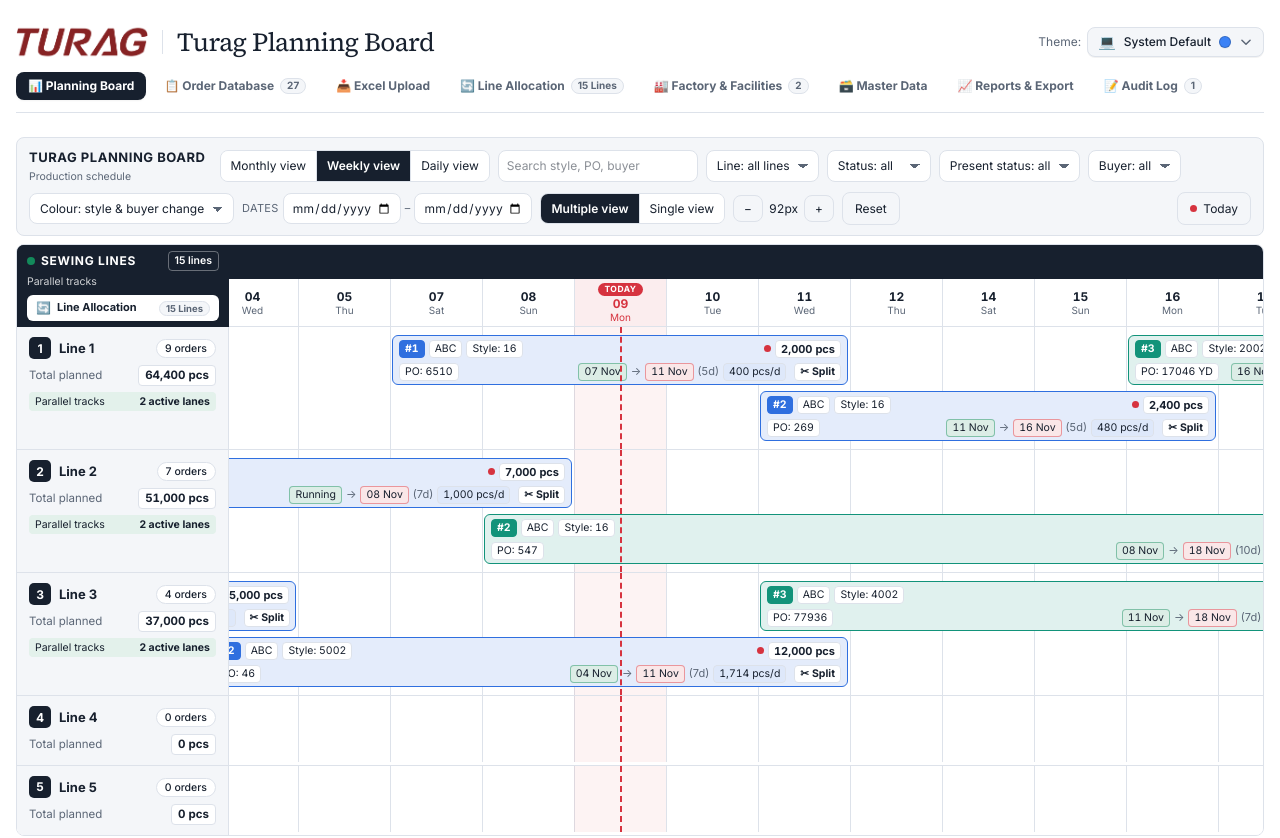
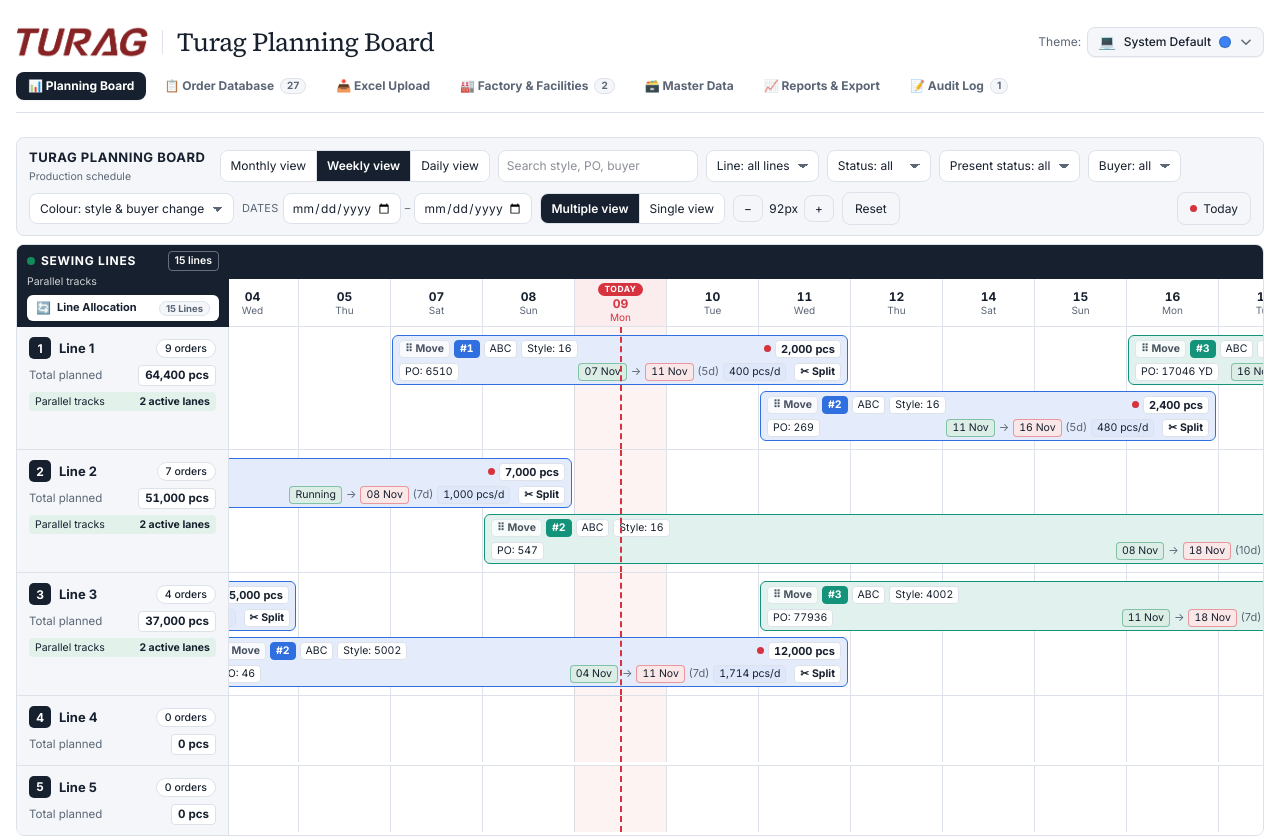
Before and after one commit to asifalam6630/Turag-Planning-Board, a React (Vite) app: page / in a window 1280 px wide. Shown: the top 838 px of the page. Built offline with nearby package versions, Linux system fonts and the light colour scheme.

Commit message:
feat: implement drag-and-drop line reassignment
Add persistent storage for PO line reassignments and drag-and-drop visual states to allow reallocating orders between sewing lines directly on the planning board.

```diff
--- a/src/App.tsx
+++ b/src/App.tsx
@@ -57,12 +57,29 @@ const CUSTOM_ORDERS_KEY = 'turag-erp:custom-orders';
 const CUSTOM_LINES_KEY = 'turag-erp:custom-lines';
 const AUDIT_LOGS_KEY = 'turag-erp:audit-logs';
 const THEME_STORAGE_KEY = 'turag-erp:theme';
+const LINE_REASSIGNMENTS_KEY = 'turag-planning-board:line-reassignments';
 
 export default function App() {
   const { state, custom, replace, restore } = useDashboardData();
   const [filters, setFilters] = useState<Filters>(DEFAULT_FILTERS);
   const [board, setBoard] = useState<BoardState>(DEFAULT_BOARD);
   const [resetKey, setResetKey] = useState(0);
+
+  // Drag and drop line reassignments state (persistent)
+  const [lineReassignments, setLineReassignments] = useState<Record<string, number>>(() => {
+    try {
+      const stored = localStorage.getItem(LINE_REASSIGNMENTS_KEY);
+      return stored ? JSON.parse(stored) : {};
+    } catch {
+      return {};
+    }
+  });
+
+  // Notification for line move with Undo support
+  const [lineChangeNotification, setLineChangeNotification] = useState<{
+    text: string;
+    onUndo: () => void;
+  } | null>(null);
 
   // Multiple Theme Mode Selection State (Light, Dark, Navy, Emerald, Charcoal, Amber, System)
   const [theme, setTheme] = useState<AppTheme>(() => {
@@ -315,14 +332,29 @@ export default function App() {
     return [...customOrders, ...d.orders];
   }, [d, customOrders]);
 
-  // Derive effective plan and daily output with active splits applied
+  // Derive effective plan and daily output with line reassignments and active splits applied
   const { effectivePlan, effectiveDaily } = useMemo(() => {
     if (!d) return { effectivePlan: [] as PlanRow[], effectiveDaily: [] as DailyRow[] };
+
+    // Apply drag-and-drop line reassignments first
+    let plan = d.plan.map((r) => {
+      const newLine = lineReassignments[r.id];
+      if (newLine !== undefined) {
+        return { ...r, line: newLine };
+      }
+      return r;
+    });
+
+    let daily = d.daily.map((dr) => {
+      const newLine = lineReassignments[dr.id];
+      if (newLine !== undefined) {
+        return { ...dr, line: newLine };
+      }
+      return dr;
+    });
+
     const splitEntries = Object.values(activeSplits);
-    if (!splitEntries.length) return { effectivePlan: d.plan, effectiveDaily: d.daily };
-
-    let plan = [...d.plan];
-    let daily = [...d.daily];
+    if (!splitEntries.length) return { effectivePlan: plan, effectiveDaily: daily };
 
     for (const { result } of splitEntries) {
       const idx = plan.findIndex((r) => r.id === result.origId);
@@ -385,7 +417,7 @@ export default function App() {
     }
 
     return { effectivePlan: plan, effectiveDaily: daily };
-  }, [d, activeSplits]);
+  }, [d, activeSplits, lineReassignments]);
 
   // Derived dashboard metrics (Centralized calculation engine)
   const derived = useMemo(() => {
@@ -708,7 +740,6 @@ export default function App() {
             { id: 'planning-board', label: '📊 Planning Board', badge: null },
             { id: 'orders', label: '📋 Order Database', badge: `${allOrders.length}` },
             { id: 'upload', label: '📥 Excel Upload', badge: null },
-            { id: 'line-allocation', label: '🔄 Line Allocation', badge: `${derived?.lines.length ?? 0} Lines` },
             { id: 'factories', label: '🏭 Factory & Facilities', badge: `${factories.length}` },
             { id: 'master-data', label: '🗃️ Master Data', badge: null },
             { id: 'reports', label: '📈 Reports & Export', badge: null },
@@ -744,6 +775,35 @@ export default function App() {
       {/* MODULE 1: EXISTING PLANNING DASHBOARD (100% Preserved) */}
       {activeModule === 'planning-board' && d && derived && kpi && (
         <>
+          {/* Notification Banner for Drag-and-Drop Line Moves with Undo */}
+          {lineChangeNotification && (
+            <div className="flex items-center justify-between px-3.5 py-2.5 rounded-lg bg-[var(--series-1)]/15 border border-[var(--series-1)] text-xs shadow-xs animate-in fade-in slide-in-from-top-1">
+              <div className="flex items-center gap-2">
+                <span className="text-base">⇄</span>
+                <span className="font-bold text-[var(--color-fg)]">
+                  {lineChangeNotification.text}
+                </span>
+              </div>
+              <div className="flex items-center gap-2">
+                <button
+                  type="button"
+                  onClick={lineChangeNotification.onUndo}
+                  className="px-2.5 py-1 text-xs font-bold rounded border border-[var(--color-border-line)] bg-[var(--color-bg)] hover:bg-[var(--color-panel)] transition-colors cursor-pointer"
+                >
+                  ↩ Undo Move
+                </button>
+                <button
+                  type="button"
+                  onClick={() => setLineChangeNotification(null)}
+                  className="px-1.5 py-0.5 text-xs text-[var(--color-fg-muted)] hover:text-[var(--color-fg)] cursor-pointer"
+                  title="Dismiss notification"
+                >
+                  ✕
+                </button>
+              </div>
+            </div>
+          )}
+
           {Object.keys(activeSplits).length > 0 && (
             <div className="flex items-center justify-between px-3.5 py-2.5 rounded-lg bg-[var(--color-panel)] border border-[var(--series-4)]/40 text-xs shadow-xs">
               <div className="flex items-center gap-2">
@@ -791,6 +851,50 @@ export default function App() {
               onOpenLineAllocation={() => {
                 setActiveModule('line-allocation');
                 addAuditLog('Planning Board', 'Open Line Allocation', 'Opened Line Allocation workspace from board header button');
+              }}
+              onMoveCardToLine={(cardId, targetLine) => {
+                const card = effectivePlan.find((r) => r.id === cardId);
+                if (!card) return;
+                const oldLine = card.line;
+                if (oldLine === targetLine) return;
+
+                setLineReassignments((prev) => {
+                  const updated = { ...prev, [cardId]: targetLine };
+                  try {
+                    localStorage.setItem(LINE_REASSIGNMENTS_KEY, JSON.stringify(updated));
+                  } catch {
+                    /* ignore */
+                  }
+                  return updated;
+                });
+
+                addAuditLog(
+                  'Planning Board',
+                  'Drag-and-Drop Line Change',
+                  `Reassigned PO ${card.po} (Style ${card.style}) from Line ${oldLine} → Line ${targetLine} via drag & drop.`
+                );
+
+                setLineChangeNotification({
+                  text: `PO ${card.po} (Style ${card.style}) moved from Line ${oldLine} → Line ${targetLine}`,
+                  onUndo: () => {
+                    setLineReassignments((prev) => {
+                      const next = { ...prev };
+                      delete next[cardId];
+                      try {
+                        localStorage.setItem(LINE_REASSIGNMENTS_KEY, JSON.stringify(next));
+                      } catch {
+                        /* ignore */
+                      }
+                      return next;
+                    });
+                    addAuditLog(
+                      'Planning Board',
+                      'Undo Line Change',
+                      `Restored PO ${card.po} back to Line ${oldLine}.`
+                    );
+                    setLineChangeNotification(null);
+                  },
+                });
               }}
             />
           </section>
--- a/src/components/PlanningBoard.tsx
+++ b/src/components/PlanningBoard.tsx
@@ -1,4 +1,4 @@
-import { useLayoutEffect, useMemo, useRef } from 'react';
+import { useLayoutEffect, useMemo, useRef, useState } from 'react';
 import type { CSSProperties } from 'react';
 import { bisectLeft, bisectRight, group, sum, utcDay, utcDays, utcFormat } from 'd3';
 import type { BoardState, Filters, PlanRow, PoView } from '../types';
@@ -17,6 +17,7 @@ interface Props {
   board: BoardState;
   onCardClick?: (r: PlanRow) => void;
   onOpenLineAllocation?: () => void;
+  onMoveCardToLine?: (cardId: string, targetLine: number) => void;
 }
 
 interface Card {
@@ -31,13 +32,19 @@ interface Card {
 
 const byPsd = (a: PlanRow, b: PlanRow) => ((a.psd ?? '') < (b.psd ?? '') ? -1 : (a.psd ?? '') > (b.psd ?? '') ? 1 : 0);
 
-export function PlanningBoard({ plan, pv, calendar, lines, filters, board, onCardClick, onOpenLineAllocation }: Props) {
+export function PlanningBoard({ plan, pv, calendar, lines, filters, board, onCardClick, onOpenLineAllocation, onMoveCardToLine }: Props) {
   const { boxRef, tip, show, hide } = useTooltip<HTMLDivElement>();
   const scrollRef = useRef<HTMLDivElement>(null);
   const cornerRef = useRef<HTMLDivElement>(null);
   const leftIdx = useRef<number | null>(null);
   const lastTodayTick = useRef(-1);
   const todayS = todayIso();
+
+  // Drag and drop line change state
+  const [draggingCardId, setDraggingCardId] = useState<string | null>(null);
+  const [draggingSourceLine, setDraggingSourceLine] = useState<number | null>(null);
+  const [dragOverLine, setDragOverLine] = useState<number | null>(null);
+  const isDraggingRef = useRef(false);
 
   const model = useMemo(() => {
     const all = plan.filter((r) => r.psd && r.ped);
@@ -223,8 +230,42 @@ export function PlanningBoard({ plan, pv, calendar, lines, filters, board, onCar
             const h = pad * 2 + nl * laneH + (nl - 1) * gap;
             const total = sum(rs, (r) => r.planQty ?? 0);
 
+            const isRowDropTarget = dragOverLine === l && draggingSourceLine !== l;
+
             return (
-              <div className="pb-row" key={l}>
+              <div
+                className={`pb-row transition-all duration-150 ${isRowDropTarget ? 'is-drag-target' : ''}`}
+                key={l}
+                onDragOver={(e) => {
+                  if (!draggingCardId) return;
+                  e.preventDefault();
+                  e.dataTransfer.dropEffect = 'move';
+                  if (dragOverLine !== l) setDragOverLine(l);
+                }}
+                onDragEnter={(e) => {
+                  if (!draggingCardId) return;
+                  e.preventDefault();
+                  setDragOverLine(l);
+                }}
+                onDragLeave={(e) => {
+                  if (!e.currentTarget.contains(e.relatedTarget as Node)) {
+                    if (dragOverLine === l) setDragOverLine(null);
+                  }
+                }}
+                onDrop={(e) => {
+                  e.preventDefault();
+                  const cardId = e.dataTransfer.getData('text/plain') || draggingCardId;
+                  const fromLine = draggingSourceLine;
+                  setDragOverLine(null);
+                  setDraggingCardId(null);
+                  setDraggingSourceLine(null);
+                  if (!cardId) return;
+                  if (fromLine === l) return;
+                  if (onMoveCardToLine) {
+                    onMoveCardToLine(cardId, l);
+                  }
+                }}
+              >
                 <div className="pb-left">
                   <div className="pb-lt">
                     <span className="pb-lnum">{l}</span>
@@ -232,11 +273,25 @@ export function PlanningBoard({ plan, pv, calendar, lines, filters, board, onCar
                     <span className="pb-badge">{rs.length} {rs.length === 1 ? 'order' : 'orders'}</span>
                   </div>
                   <div className="pb-kv"><span>Total planned</span><b>{int(total)} pcs</b></div>
-                  {board.multi && cards.length > 0 && (
-                    <div className="pb-tracks"><span>Parallel tracks</span><b>{nl} active {nl === 1 ? 'lane' : 'lanes'}</b></div>
+                  {isRowDropTarget ? (
+                    <div className="pb-tracks bg-[var(--series-1)] text-white font-bold animate-pulse text-[11px] py-1 shadow-xs">
+                      <span>📥 Drop to reassign to Line {l}</span>
+                    </div>
+                  ) : (
+                    board.multi && cards.length > 0 && (
+                      <div className="pb-tracks"><span>Parallel tracks</span><b>{nl} active {nl === 1 ? 'lane' : 'lanes'}</b></div>
+                    )
                   )}
                 </div>
-                <div className="pb-lane" style={{ width: W, height: h, backgroundSize: `${px}px 100%` }}>
+                <div className="pb-lane relative" style={{ width: W, height: h, backgroundSize: `${px}px 100%` }}>
+                  {isRowDropTarget && (
+                    <div className="absolute inset-0 z-20 flex items-center justify-center bg-[var(--series-1)]/15 border-2 border-dashed border-[var(--series-1)] rounded pointer-events-none animate-in fade-in duration-100">
+                      <div className="px-3.5 py-1.5 bg-[var(--series-1)] text-white text-xs font-bold rounded-lg shadow-lg flex items-center gap-2">
+                        <span className="text-sm">⇄</span>
+                        <span>Drop here to move order to Line {l}</span>
+                      </div>
+                    </div>
+                  )}
                   {ti >= 0 && <div className="pb-todaycol" style={{ left: ti * px, width: px }} />}
                   {ti >= 0 && <div className="pb-todayline" style={{ left: ti * px + px / 2 }} />}
                   {!cards.length && (
@@ -247,18 +302,57 @@ export function PlanningBoard({ plan, pv, calendar, lines, filters, board, onCar
                     const style = { '--c': colorOf(r), left: c.x, width: c.w, top: pad + c.lane * (laneH + gap), height: laneH } as CSSProperties;
                     const [title, tipLines] = tipFor(r, c.days);
                     const cardTip = cardDataFor(r, c.days);
+                    const isDraggingThis = draggingCardId === r.id;
+
                     return (
-                      <div key={r.id} className="pb-card group/card" style={style} tabIndex={0} role="button"
-                        aria-label={`Line ${l}, ${r.buyer} style ${r.style}, PO ${r.po}, ${int(r.planQty ?? 0)} pieces, ${fd(r.psd)} to ${fd(r.ped)}. Click to split line.`}
-                        onPointerMove={(e) => show(e, title, tipLines, cardTip)}
+                      <div
+                        key={r.id}
+                        className={`pb-card group/card ${isDraggingThis ? 'is-dragging' : ''}`}
+                        style={style}
+                        tabIndex={0}
+                        role="button"
+                        draggable={true}
+                        onDragStart={(e) => {
+                          isDraggingRef.current = true;
+                          e.dataTransfer.setData('text/plain', r.id);
+                          e.dataTransfer.effectAllowed = 'move';
+                          setDraggingCardId(r.id);
+                          setDraggingSourceLine(l);
+                          hide();
+                        }}
+                        onDragEnd={() => {
+                          setDraggingCardId(null);
+                          setDraggingSourceLine(null);
+                          setDragOverLine(null);
+                          setTimeout(() => {
+                            isDraggingRef.current = false;
+                          }, 150);
+                        }}
+                        aria-label={`Line ${l}, ${r.buyer} style ${r.style}, PO ${r.po}, ${int(r.planQty ?? 0)} pieces, ${fd(r.psd)} to ${fd(r.ped)}. Drag to change line, click to split line.`}
+                        onPointerMove={(e) => {
+                          if (!draggingCardId) show(e, title, tipLines, cardTip);
+                        }}
                         onClick={(e) => {
                           e.stopPropagation();
                           hide();
+                          if (isDraggingRef.current) return;
                           if (onCardClick) onCardClick(r);
                         }}
-                        onFocus={(e) => show(e, title, tipLines, cardTip)} onPointerLeave={hide} onBlur={hide}>
+                        onFocus={(e) => {
+                          if (!draggingCardId) show(e, title, tipLines, cardTip);
+                        }}
+                        onPointerLeave={hide}
+                        onBlur={hide}
+                      >
                         <div className="pb-r">
                           {c.cutL && <span className="pb-dim">◂</span>}
+                          {/* Drag handle chip */}
+                          <span
+                            className="pb-chip font-bold text-[9px] opacity-75 group-hover/card:opacity-100 cursor-grab active:cursor-grabbing select-none"
+                            title="Drag card to move to another line"
+                          >
+                            ⠿ Move
+                          </span>
                           <span className="pb-chip pb-n">#{seq.get(r.id)}</span>
                           {r.isSplit && (
                             <span className="pb-chip font-bold text-[10px] bg-[var(--series-4)] text-white border-[var(--series-4)]">
--- a/src/index.css
+++ b/src/index.css
@@ -368,6 +368,9 @@ body { font: 14px/1.45 var(--font-anthropic-sans); }
 .pb-dim{color:var(--color-fg-muted);flex:none}
 .pb-late{width:7px;height:7px;border-radius:50%;background:var(--color-bad);flex:none}
 .pb-empty{position:absolute;left:12px;top:50%;transform:translateY(-50%);font-size:11px;color:var(--color-fg-muted);pointer-events:none}
+.pb-card.is-dragging{opacity:.4;border-style:dashed;border-width:2px;cursor:grabbing;z-index:10;transform:scale(.98)}
+.pb-row.is-drag-target{background:color-mix(in srgb,var(--series-1) 12%,var(--color-bg));outline:2px dashed var(--series-1);outline-offset:-2px}
+.pb-row.is-drag-target .pb-left{background:color-mix(in srgb,var(--series-1) 22%,var(--color-panel))}
 
 /* Update data panel */
 .sl-data{border:1px solid var(--color-border-line);border-radius:var(--cds-radius);padding:var(--cds-pad-md) var(--cds-pad-lg);background:var(--color-panel)}
```
